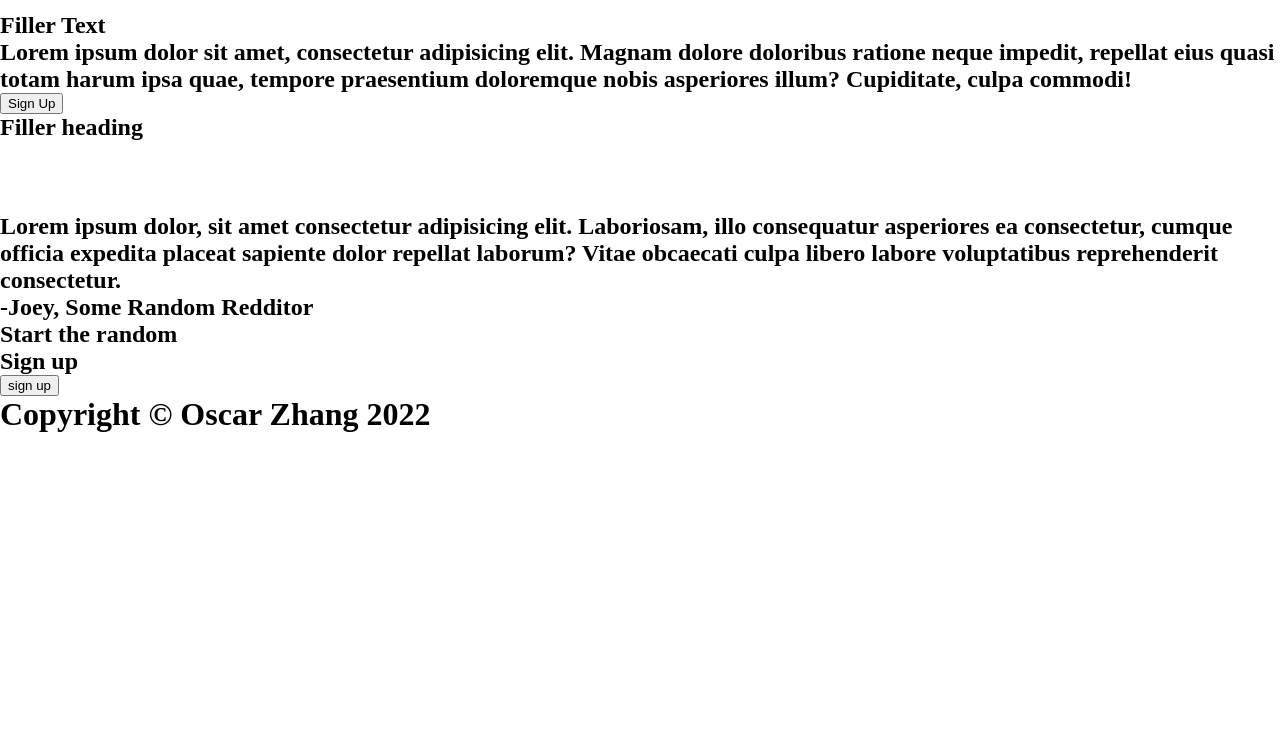
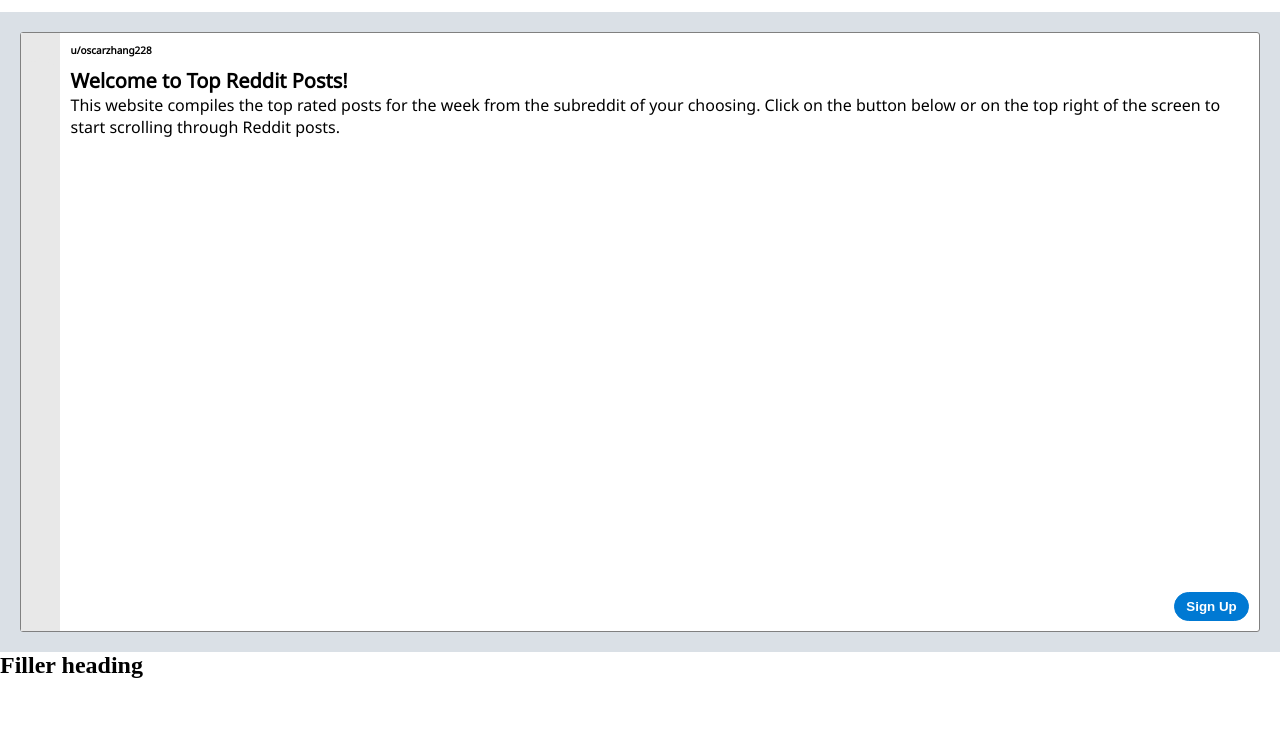
Before and after one commit to oscarzhang228/Reddit-Top-Posts, a plain HTML site: page index.html in a window 1280 px wide. Shown: the part 68-800 px from the top of the page. Drawn offline with Linux system fonts and the light colour scheme.

Commit message:
complete framework of first section

```diff
--- a/index.html
+++ b/index.html
@@ -20,16 +20,18 @@
       </nav>
     </header>
     <section id="introduction">
-      <div>
-        <h1>Filler Text</h1>
-        <h2>
-          Lorem ipsum dolor sit amet, consectetur adipisicing elit. Magnam
-          dolore doloribus ratione neque impedit, repellat eius quasi totam
-          harum ipsa quae, tempore praesentium doloremque nobis asperiores
-          illum? Cupiditate, culpa commodi!
-        </h2>
-        <button>Sign Up</button>
-        <img />
+      <div class="welcome">
+        <div class="gray"><h1>Wellss</h1></div>
+        <div class="post">
+          <h1>u/oscarzhang228</h1>
+          <h2>Welcome to Top Reddit Posts!</h2>
+          <h3>
+            This website compiles the top rated posts for the week from the
+            subreddit of your choosing. Click on the button below or on the top
+            right of the screen to start scrolling through Reddit posts.
+          </h3>
+          <button>Sign Up</button>
+        </div>
       </div>
     </section>
     <section>
--- a/style.css
+++ b/style.css
@@ -63,3 +63,63 @@ header:first-child {
 }
 
 /* first section */
+
+#introduction {
+  background-color: #dae0e6;
+  height: 80vh;
+  display: flex;
+  font-family: "Noto Sans", sans-serif;
+}
+
+.welcome {
+  border: 1px solid gray;
+  border-radius: 3px;
+  margin: 20px;
+  background-color: white;
+  display: flex;
+  width: 100%;
+}
+
+#introduction h1 {
+  font-size: 10px;
+  font-weight: bold;
+}
+
+.gray {
+  background-color: #e8e8e8;
+  padding: 20px 5px;
+  color: #e8e8e8;
+}
+
+.post {
+  display: flex;
+  flex-direction: column;
+  width: 100%;
+}
+.post h1 {
+  padding: 10px;
+}
+
+.post h2 {
+  padding: 0px 10px;
+  font-size: 20px;
+  font-weight: 600;
+}
+.post h3 {
+  padding: 0px 10px;
+  font-size: 16px;
+  font-weight: 500;
+}
+.post button {
+  background: none;
+  color: white;
+  border-radius: 100px;
+  font-weight: bolder;
+  background-color: #0079d3;
+  border: 1px solid #0079d3;
+  padding: 6px 10px;
+  width: 75px;
+  margin: 10px;
+  margin-top: auto;
+  align-self: flex-end;
+}
```
